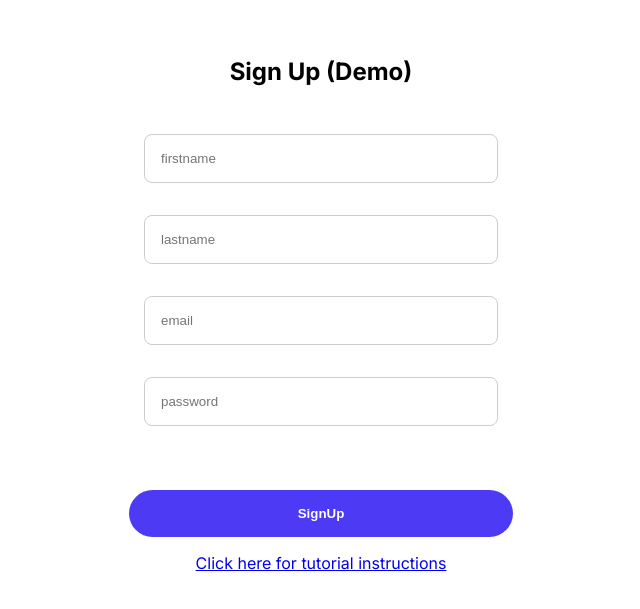
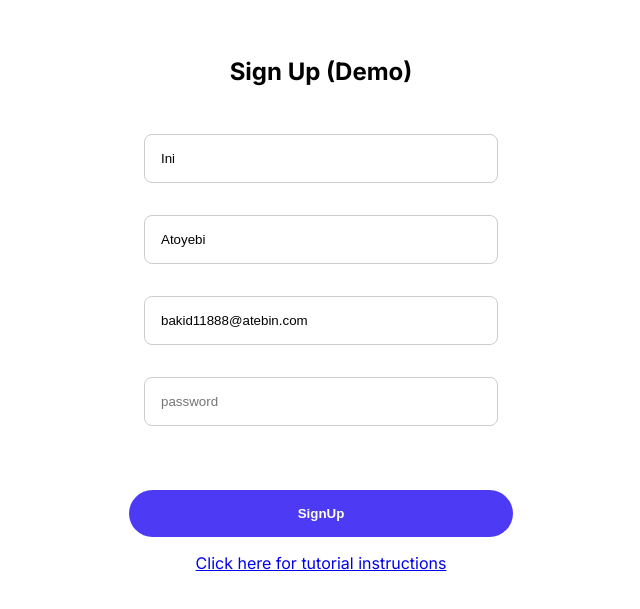
Before and after one commit to Atoyebs/AuthServiceTemplate, a Next.js app: page /signup in a window 1280 px wide. Shown: the part 103-712 px from the top of the page, without its empty margins (319-959 px from the left). Built offline with nearby package versions, Linux system fonts and the light colour scheme.

Commit message:
added default values and attached to submit button

```diff
--- a/app/signup/page.tsx
+++ b/app/signup/page.tsx
@@ -7,21 +7,34 @@ const TUTORIAL_URL =
 
 export const SignUp = () => {
   const [isLoading, setIsLoading] = useState(false);
-  const [fistname, setFirstname] = useState("");
-  const [lastname, setLastname] = useState("");
-  const [email, setEmail] = useState("");
+  const [firstname, setFirstname] = useState("Ini");
+  const [lastname, setLastname] = useState("Atoyebi");
+  const [email, setEmail] = useState("bakid11888@atebin.com");
   const [password, setPassword] = useState("");
+
+  const onSignUp = async () => {
+    setIsLoading(true);
+    const body = {
+      firstname,
+      lastname,
+      email,
+      password,
+    }
+    alert(JSON.stringify(body))
+    setIsLoading(false);
+  };
 
   return (
     <section className="flex flex-col justify-center items-center h-full">
       <h1 style={{ marginBottom: "3rem" }}>Sign Up (Demo) </h1>
 
       <div style={{ gap: "1rem", width: "25vw" }} className="flex-col justify-center items-center">
-        <input placeholder="firstname" onChange={(e) => setFirstname(e.target.value)} />
-        <input placeholder="lastname" onChange={(e) => setLastname(e.target.value)} />
-        <input placeholder="email" onChange={(e) => setEmail(e.target.value)} />
+        <input placeholder="firstname" value={firstname} onChange={(e) => setFirstname(e.target.value)} />
+        <input placeholder="lastname" value={lastname} onChange={(e) => setLastname(e.target.value)} />
+        <input placeholder="email" value={email} onChange={(e) => setEmail(e.target.value)} />
         <input
           placeholder="password"
+          value={password}
           type="password"
           onChange={(e) => setPassword(e.target.value)}
         />
@@ -31,7 +44,7 @@ export const SignUp = () => {
         style={{ marginTop: "3rem", marginBottom: "1rem" }}
         className="flex-col justify-center items-center"
       >
-        <button disabled={isLoading} style={{ width: "30vw" }}>
+        <button onClick={onSignUp} disabled={isLoading} style={{ width: "30vw" }}>
           SignUp
         </button>
       </div>
```
